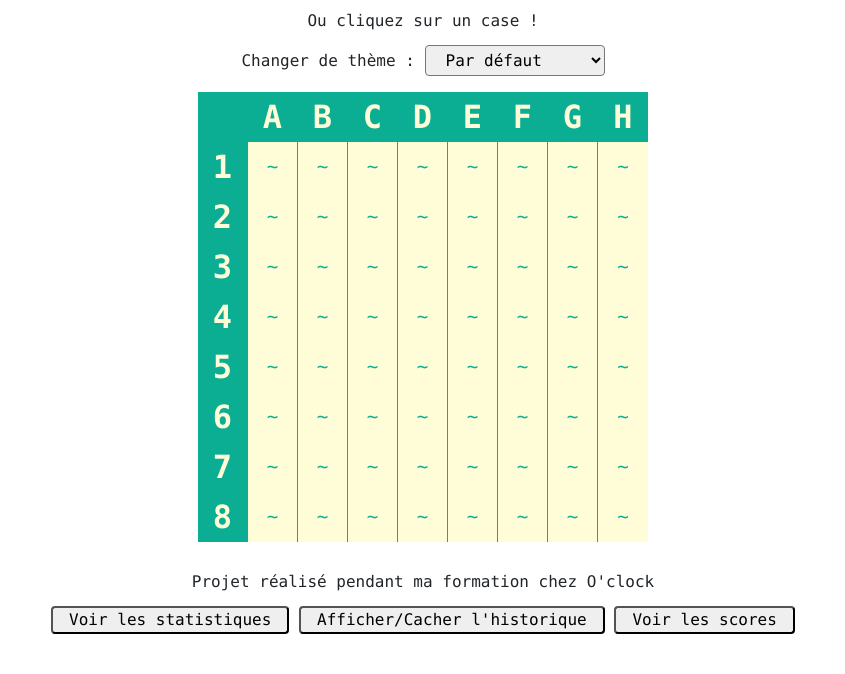
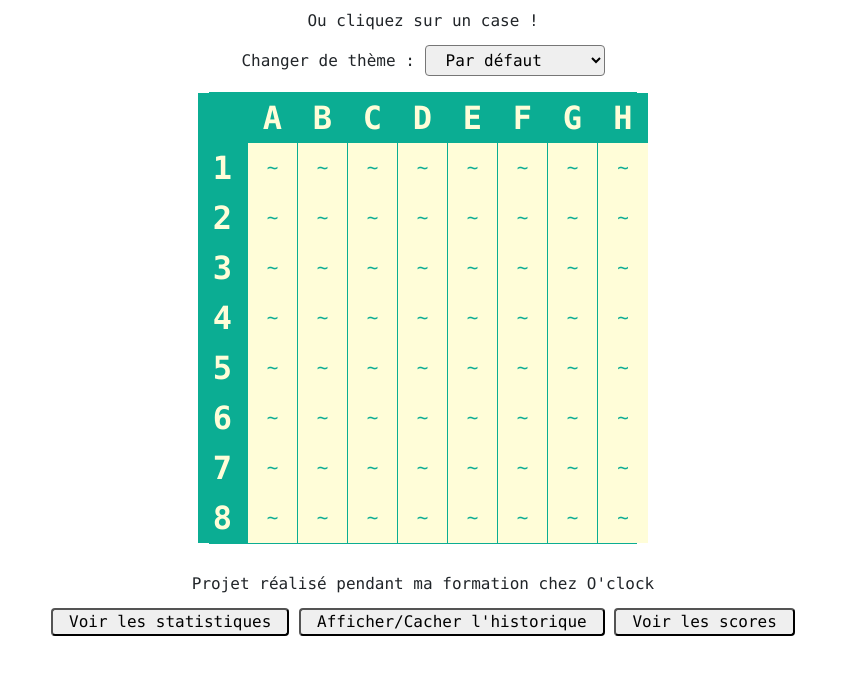
Before and after one commit to olivier-geiger/BattleShip, a plain HTML site: page index.html in a window 1280 px wide. Shown: the part 98-772 px from the top of the page, without its empty margins (217-1062 px from the left). Drawn offline with nearby package versions, Linux system fonts and the light colour scheme.

Commit message:
corrigé bug

```diff
--- a/css/style.css
+++ b/css/style.css
@@ -28,7 +28,7 @@ strong {
     display: inline-block;
     margin: 1rem 0;
 
-    /*border: 1px solid var(--color-one);*/
+    border: 1px solid var(--color-one);
 }
 
 .row {
```
